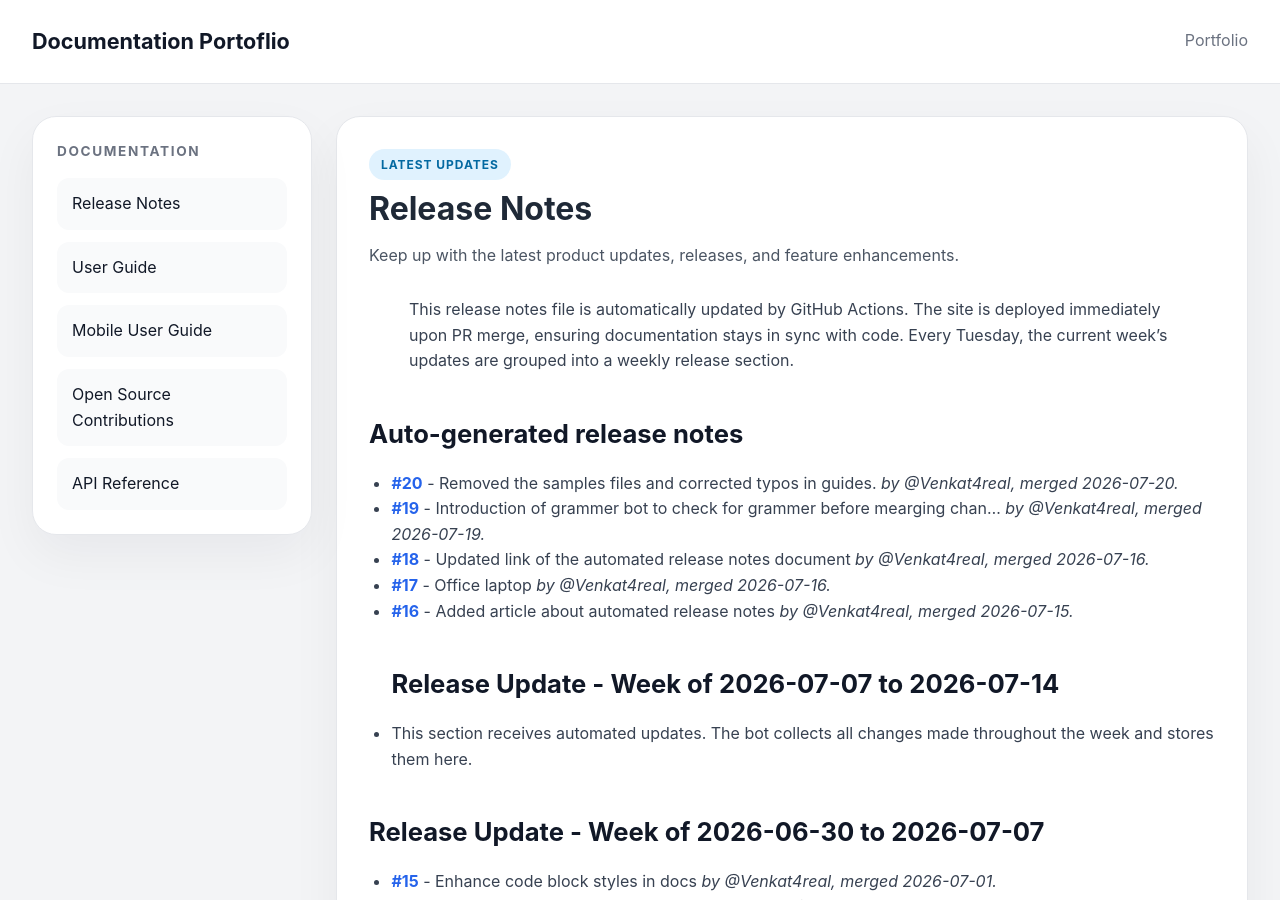
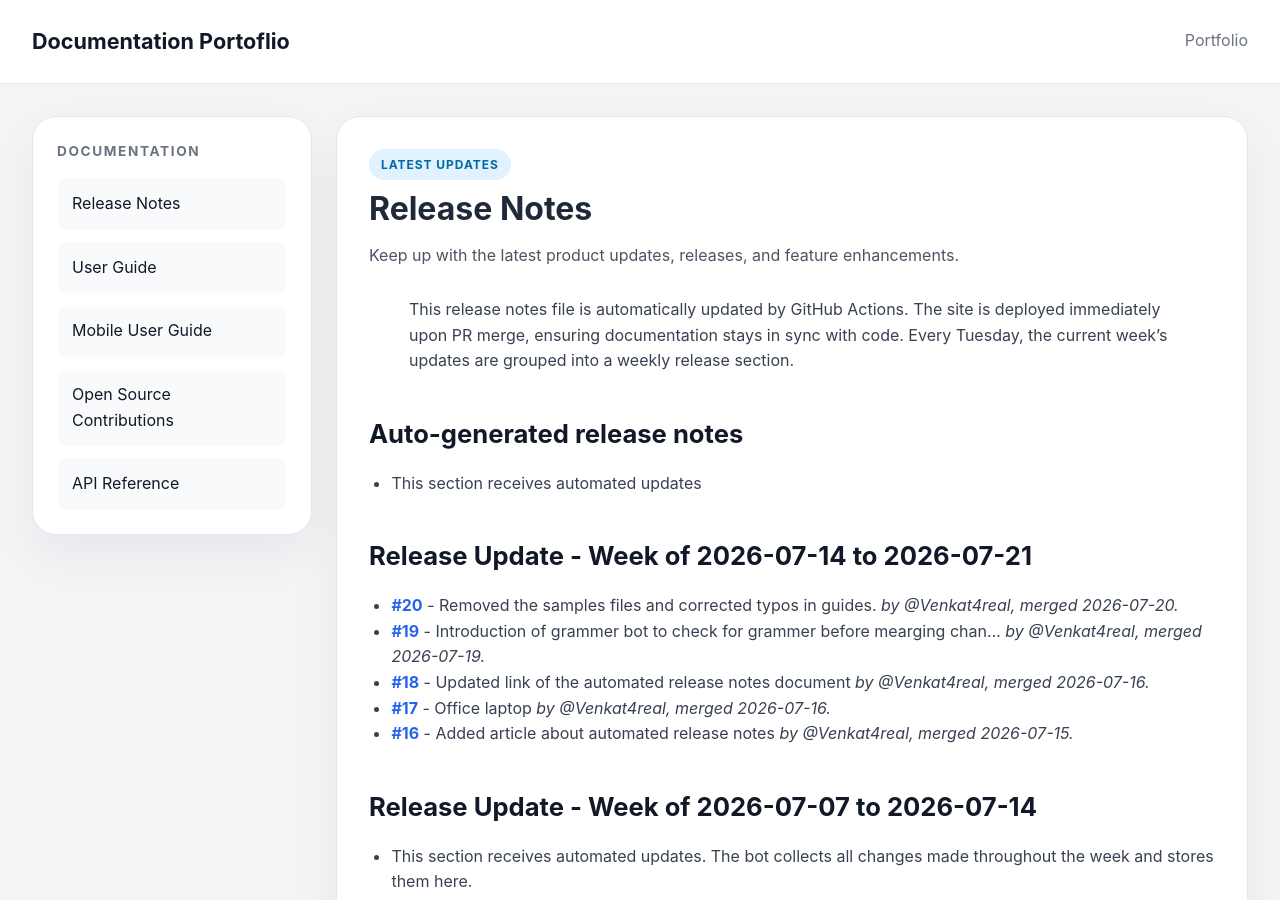
Before and after one commit to Venkat4real/FriedNotes, a Jekyll site: the page built from docs/release_notes.md, in a window 1280 px wide and 900 px high. Built offline with Jekyll 4.4.1, drawn with Linux system fonts in a browser that asks for light colours.

Commit message:
docs: auto-update release notes for schedule cycle

```diff
--- a/docs/release_notes.md
+++ b/docs/release_notes.md
@@ -9,11 +9,16 @@ description: Keep up with the latest product updates, releases, and feature enha
 > Every Tuesday, the current week's updates are grouped into a weekly release section.
 
 ## Auto-generated release notes
+- This section receives automated updates
+
+## Release Update - Week of 2026-07-14 to 2026-07-21
+
 - **[#20](https://github.com/Venkat4real/Documentation-Portfolio/pull/20)** - Removed the samples files and corrected typos in guides. *by @Venkat4real, merged 2026-07-20.*
 - **[#19](https://github.com/Venkat4real/Documentation-Portfolio/pull/19)** - Introduction of grammer bot to check for grammer before mearging chan… *by @Venkat4real, merged 2026-07-19.*
 - **[#18](https://github.com/Venkat4real/Documentation-Portfolio/pull/18)** - Updated link of the automated release notes document *by @Venkat4real, merged 2026-07-16.*
 - **[#17](https://github.com/Venkat4real/Documentation-Portfolio/pull/17)** - Office laptop *by @Venkat4real, merged 2026-07-16.*
 - **[#16](https://github.com/Venkat4real/Documentation-Portfolio/pull/16)** - Added article about automated release notes *by @Venkat4real, merged 2026-07-15.*
+
 ## Release Update - Week of 2026-07-07 to 2026-07-14
 
 - This section receives automated updates. The bot collects all changes made throughout the week and stores them here.
```
